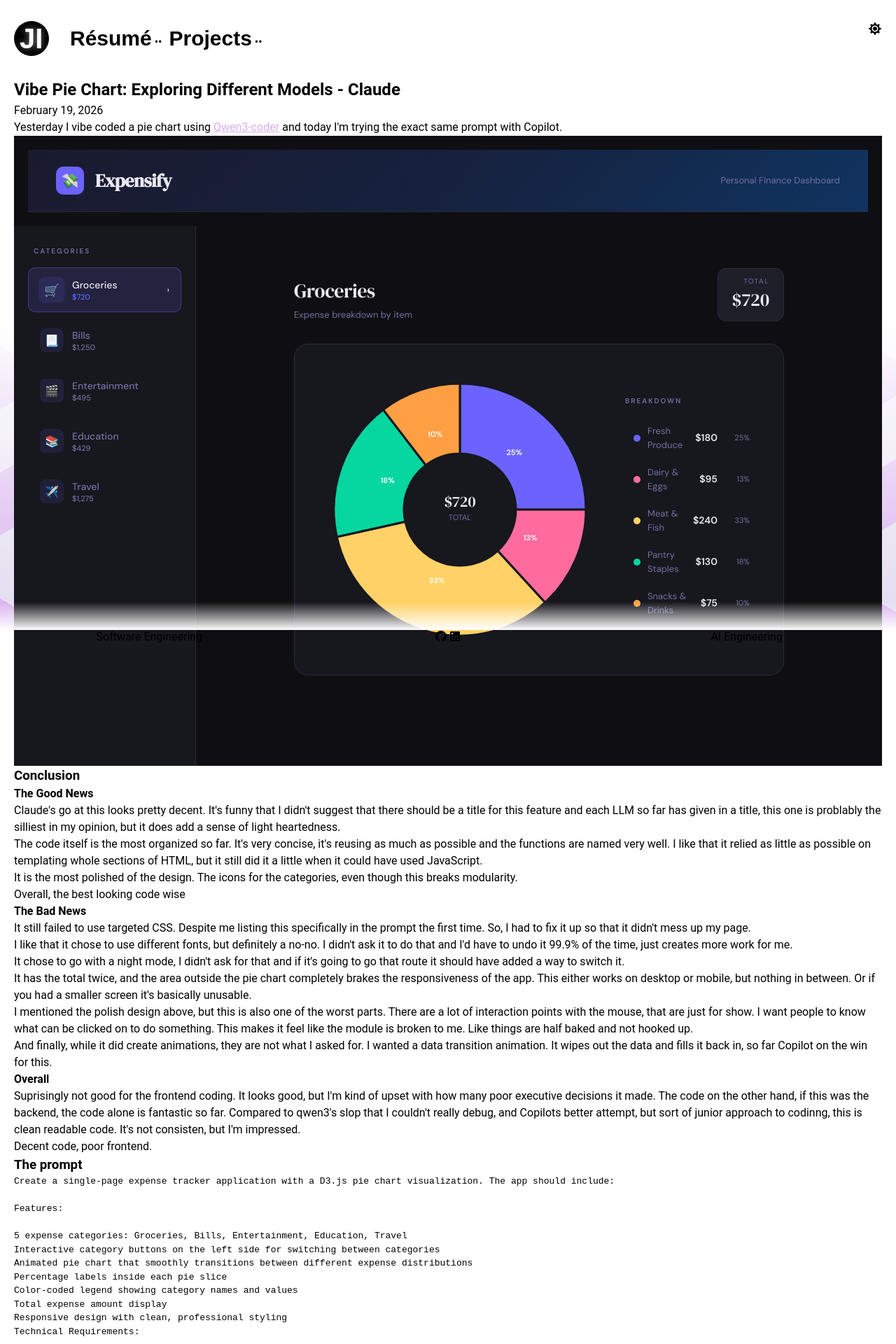
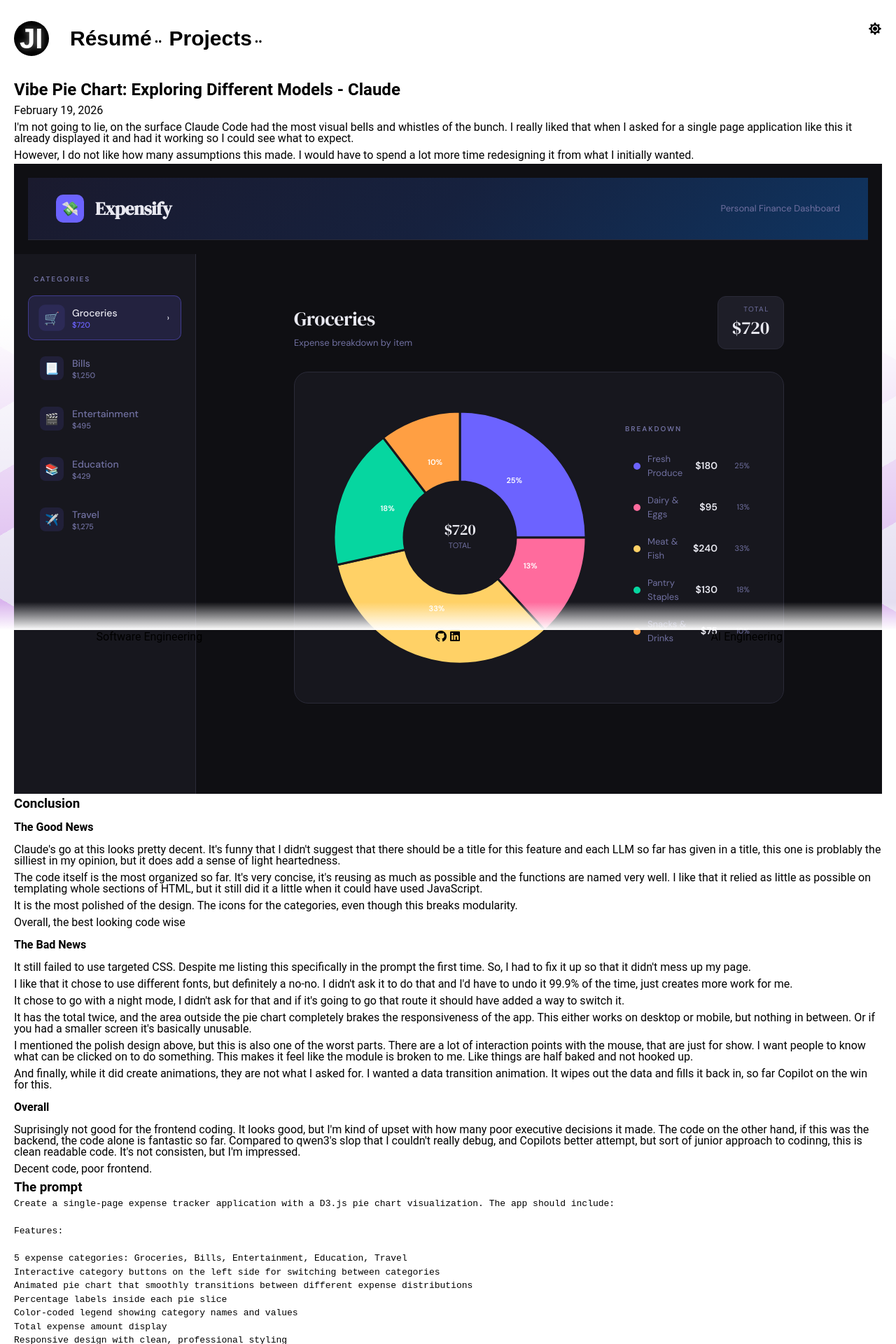
Before and after one commit to iwnnay/portfolio, a Jekyll site: the page built from _posts/2026-02-19-vibe-pie-chart-claude-code.html, in a window 1280 px wide. Shown: the top 1920 px of the page at 70% size. Built offline with Jekyll 4.4.1, drawn with Linux system fonts in a browser that asks for light colours; nearby versions of some CDN libraries; some web fonts are replaced.

Commit message:
Fixed spacing and added intro to post

```diff
--- a/_posts/2026-02-19-vibe-pie-chart-claude-code.html
+++ b/_posts/2026-02-19-vibe-pie-chart-claude-code.html
@@ -3,8 +3,8 @@
 title: "Vibe Pie Chart: Exploring Different Models - Claude"
 ---
 
-Yesterday I vibe coded a pie chart using <span><a
-        href="/2026/02/17/vibe-pie-chart-qwen3-coder.html">Qwen3-coder</a></span> and today I'm trying the exact same prompt with Copilot.
+<p>I'm not going to lie, on the surface Claude Code had the most visual bells and whistles of the bunch. I really liked that when I asked for a single page application like this it already displayed it and had it working so I could see what to expect.</p>
+<p>However, I do not like how many assumptions this made. I would have to spend a lot more time redesigning it from what I initially wanted.</p>
 
 <head>
     <meta charset="UTF-8">
--- a/_sass/post.scss
+++ b/_sass/post.scss
@@ -3,4 +3,15 @@
     width: 100%;
     height: auto;
   }
+
+  p {
+    line-height: 1em;
+    padding: .25em 0;
+    margin: 0;
+  }
+
+  h4 {
+    margin: .5em 0;
+    padding: 0;
+  }
 }
```
